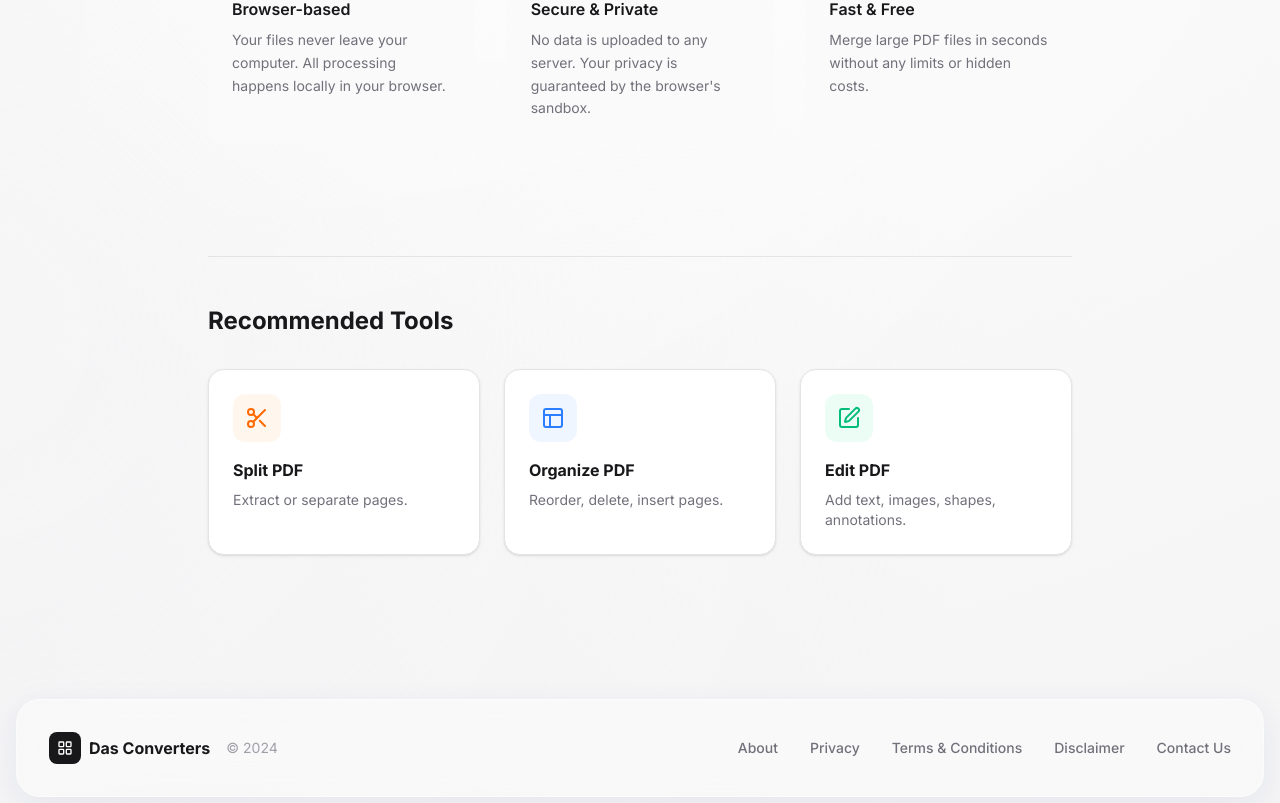
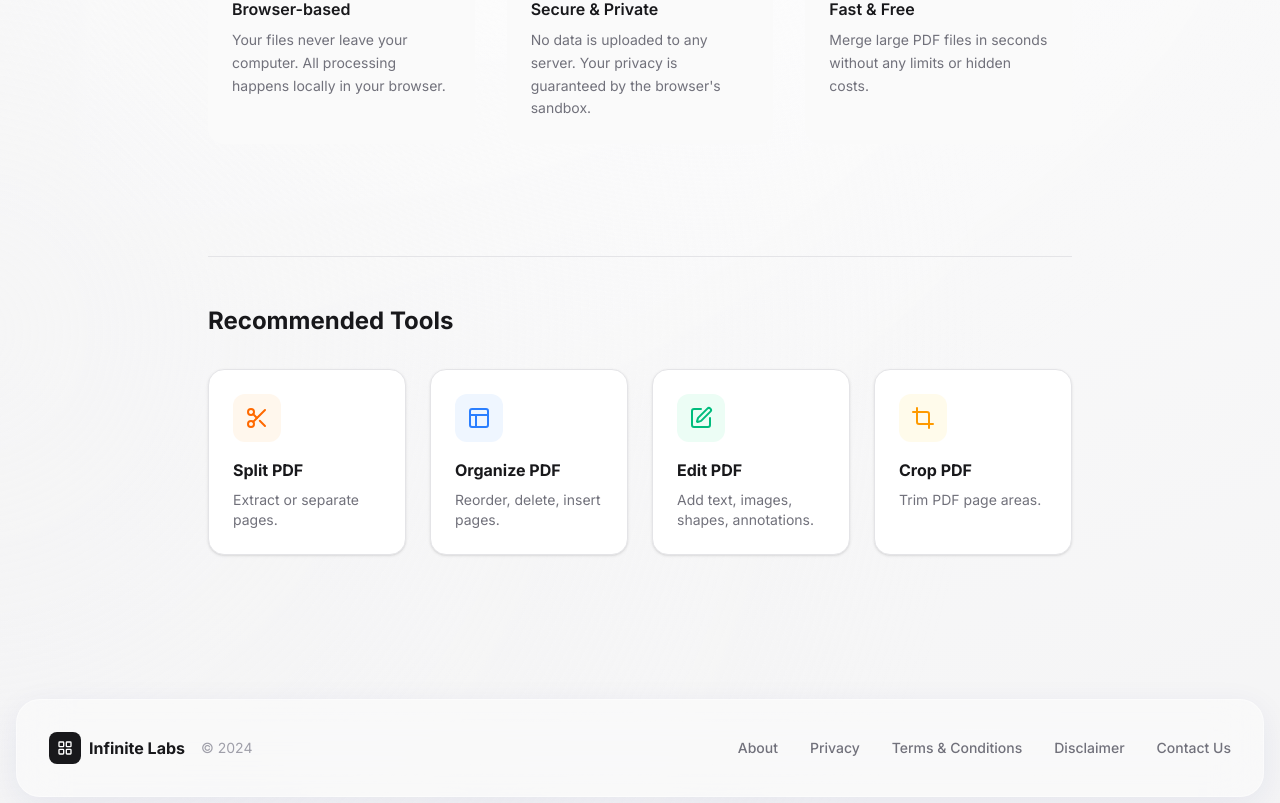
Before and after one commit to jafran4/dasconverter, a React (Vite) app: page /pdf-merger in a window 1280 px wide. Shown: the part 745-1548 px from the top of the page. Built offline with nearby package versions, Linux system fonts and the light colour scheme.

Commit message:
refactor: rebrand as Infinite Labs and update layout
Renamed the application from "Das Converters" to "Infinite Labs" across the codebase and increased the UI grid density to support more tools per row.

```diff
--- a/index.html
+++ b/index.html
@@ -5,7 +5,7 @@
     <meta name="viewport" content="width=device-width, initial-scale=1.0" />
     <meta name="google-site-verification" content="0I1lVrFhowQcrjPmGjIw6sIL8y2mA7RUr4CGtHpaBsM" />
     <link rel="icon" type="image/svg+xml" href="/favicon.svg" />
-    <title>Das Converters</title>
+    <title>Infinite Labs</title>
   </head>
   <body>
     <div id="root"></div>
--- a/metadata.json
+++ b/metadata.json
@@ -1,5 +1,5 @@
 {
-  "name": "Das Converters",
+  "name": "Infinite Labs",
   "description": "A comprehensive site of web tools for PDF manipulation, finance calculators, and social media downloading.",
   "requestFramePermissions": [],
   "majorCapabilities": ["MAJOR_CAPABILITY_SERVER_SIDE_GEMINI_API"]
--- a/src/App.tsx
+++ b/src/App.tsx
@@ -305,14 +305,14 @@ const Dashboard = () => {
   })).filter(category => category.tools.length > 0);
 
   return (
-    <div className="max-w-6xl mx-auto px-4 py-12">
+    <div className="max-w-7xl mx-auto px-4 py-12">
       <div className="text-center mb-16">
         <motion.h1
           initial={{ opacity: 0, y: 20 }}
           animate={{ opacity: 1, y: 0 }}
           className="text-5xl font-bold tracking-tight text-zinc-900 mb-4"
         >
-          Das Converters
+          Infinite Labs
         </motion.h1>
         <motion.p
           initial={{ opacity: 0, y: 20 }}
@@ -413,7 +413,7 @@ const Dashboard = () => {
                 <category.icon className={cn("w-6 h-6", category.color)} />
                 <h2 className="text-2xl font-bold text-zinc-900">{category.name}</h2>
               </div>
-              <div className="grid grid-cols-1 md:grid-cols-2 lg:grid-cols-3 gap-6">
+              <div className="grid grid-cols-1 sm:grid-cols-2 md:grid-cols-3 lg:grid-cols-4 gap-6">
                 {category.tools.map((tool, index) => (
                   <motion.div
                     key={tool.id}
@@ -485,7 +485,7 @@ const AppLayout = ({ children }: { children: ReactNode }) => {
                 <div className="w-9 h-9 bg-zinc-900 rounded-xl flex items-center justify-center group-hover:rotate-12 transition-transform shadow-lg shadow-zinc-900/20">
                   <LayoutGrid className="w-5 h-5 text-white" />
                 </div>
-                <span className="font-bold text-xl tracking-tight bg-clip-text text-transparent bg-gradient-to-r from-zinc-900 to-zinc-600">Das Converters</span>
+                <span className="font-bold text-xl tracking-tight bg-clip-text text-transparent bg-gradient-to-r from-zinc-900 to-zinc-600">Infinite Labs</span>
               </Link>
             </div>
 
@@ -581,7 +581,7 @@ const AppLayout = ({ children }: { children: ReactNode }) => {
               <div className="w-8 h-8 bg-zinc-900 rounded-lg flex items-center justify-center">
                 <LayoutGrid className="w-4 h-4 text-white" />
               </div>
-              <span className="font-bold text-zinc-900">Das Converters</span>
+              <span className="font-bold text-zinc-900">Infinite Labs</span>
               <span className="text-zinc-400 text-sm ml-2">© 2024</span>
             </div>
             <div className="flex flex-wrap justify-center gap-x-8 gap-y-4">
--- a/src/components/RecommendedTools.tsx
+++ b/src/components/RecommendedTools.tsx
@@ -18,14 +18,14 @@ export const RecommendedTools: React.FC<RecommendedToolsProps> = ({ currentToolI
   // Get other tools in the same category
   const otherTools = category.tools
     .filter(tool => tool.id !== currentToolId)
-    .slice(0, 3); // Show up to 3 recommended tools
+    .slice(0, 4); // Show up to 4 recommended tools
 
   if (otherTools.length === 0) return null;
 
   return (
     <div className="mt-16 border-t border-zinc-200 pt-12">
       <h3 className="text-2xl font-bold text-zinc-900 mb-8">Recommended Tools</h3>
-      <div className="grid grid-cols-1 md:grid-cols-3 gap-6">
+      <div className="grid grid-cols-1 sm:grid-cols-2 md:grid-cols-3 lg:grid-cols-4 gap-6">
         {otherTools.map((tool) => (
           <Link
             key={tool.id}
--- a/src/pages/About.tsx
+++ b/src/pages/About.tsx
@@ -14,7 +14,7 @@ export const About = () => {
         <div className="w-20 h-20 bg-zinc-900 rounded-3xl flex items-center justify-center mx-auto mb-6 shadow-xl shadow-zinc-200">
           <LayoutGrid className="w-10 h-10 text-white" />
         </div>
-        <h1 className="text-5xl font-bold text-zinc-900 mb-6 tracking-tight">About Das Converters</h1>
+        <h1 className="text-5xl font-bold text-zinc-900 mb-6 tracking-tight">About Infinite Labs</h1>
         <p className="text-xl text-zinc-600 max-w-2xl mx-auto leading-relaxed">
           We build simple, fast, and secure tools to help you get things done. No fluff, no tracking, just utility.
         </p>
@@ -56,7 +56,7 @@ export const About = () => {
           </div>
           <h3 className="text-xl font-bold text-zinc-900 mb-3">Accessible Anywhere</h3>
           <p className="text-zinc-600 leading-relaxed">
-            Whether you're on a desktop, tablet, or smartphone, Das Converters works seamlessly across all your devices.
+            Whether you're on a desktop, tablet, or smartphone, Infinite Labs works seamlessly across all your devices.
           </p>
         </motion.div>
 
--- a/src/pages/Contact.tsx
+++ b/src/pages/Contact.tsx
@@ -15,7 +15,7 @@ export const Contact = () => {
         </div>
         <h1 className="text-4xl font-bold text-zinc-900 mb-6">Contact Us</h1>
         <p className="text-xl text-zinc-600 leading-relaxed">
-          Have questions, suggestions, or feedback? We'd love to hear from you. Our team is dedicated to making Das Converters the best tool site for everyone.
+          Have questions, suggestions, or feedback? We'd love to hear from you. Our team is dedicated to making Infinite Labs the best tool site for everyone.
         </p>
       </motion.div>
 
@@ -26,7 +26,7 @@ export const Contact = () => {
           </div>
           <h2 className="text-xl font-bold text-zinc-900 mb-2">General Inquiries</h2>
           <p className="text-zinc-500 mb-4">For general questions or feedback about our tools.</p>
-          <a href="mailto:support@dasconverters.com" className="text-blue-600 font-medium hover:underline">support@dasconverters.com</a>
+          <a href="mailto:support@infinitelabs.com" className="text-blue-600 font-medium hover:underline">support@infinitelabs.com</a>
         </div>
 
         <div className="p-8 bg-white border border-zinc-200 rounded-3xl shadow-sm">
@@ -35,7 +35,7 @@ export const Contact = () => {
           </div>
           <h2 className="text-xl font-bold text-zinc-900 mb-2">Partnerships</h2>
           <p className="text-zinc-500 mb-4">Interested in collaborating or business opportunities?</p>
-          <a href="mailto:hello@dasconverters.com" className="text-blue-600 font-medium hover:underline">hello@dasconverters.com</a>
+          <a href="mailto:hello@infinitelabs.com" className="text-blue-600 font-medium hover:underline">hello@infinitelabs.com</a>
         </div>
       </div>
 
--- a/src/pages/Disclaimer.tsx
+++ b/src/pages/Disclaimer.tsx
@@ -15,7 +15,7 @@ export const Disclaimer = () => {
         </div>
         <h1 className="text-4xl font-bold text-zinc-900 mb-6">Disclaimer</h1>
         <p className="text-xl text-zinc-600 leading-relaxed">
-          The information and tools provided on Das Converters are for general informational purposes only.
+          The information and tools provided on Infinite Labs are for general informational purposes only.
         </p>
       </motion.div>
 
@@ -26,7 +26,7 @@ export const Disclaimer = () => {
             <h2 className="text-2xl font-bold text-zinc-900">Accuracy of Information</h2>
           </div>
           <p className="text-zinc-600 leading-relaxed">
-            While we strive to provide accurate results, Das Converters makes no representations or warranties of any kind, express or implied, about the completeness, accuracy, reliability, suitability, or availability of the tools or the information they generate. Any reliance you place on such information is strictly at your own risk.
+            While we strive to provide accurate results, Infinite Labs makes no representations or warranties of any kind, express or implied, about the completeness, accuracy, reliability, suitability, or availability of the tools or the information they generate. Any reliance you place on such information is strictly at your own risk.
           </p>
         </section>
 
@@ -46,7 +46,7 @@ export const Disclaimer = () => {
             <h2 className="text-2xl font-bold text-zinc-900">External Links</h2>
           </div>
           <p className="text-zinc-600 leading-relaxed">
-            Through this website, you may be able to link to other websites which are not under the control of Das Converters. We have no control over the nature, content, and availability of those sites. The inclusion of any links does not necessarily imply a recommendation or endorse the views expressed within them.
+            Through this website, you may be able to link to other websites which are not under the control of Infinite Labs. We have no control over the nature, content, and availability of those sites. The inclusion of any links does not necessarily imply a recommendation or endorse the views expressed within them.
           </p>
         </section>
       </div>
--- a/src/pages/Privacy.tsx
+++ b/src/pages/Privacy.tsx
@@ -15,7 +15,7 @@ export const Privacy = () => {
         </div>
         <h1 className="text-4xl font-bold text-zinc-900 mb-6">Privacy Policy</h1>
         <p className="text-xl text-zinc-600 leading-relaxed">
-          At Das Converters, we take your privacy seriously. Our tools are designed with a "Privacy-First" approach, meaning your data stays where it belongs: with you.
+          At Infinite Labs, we take your privacy seriously. Our tools are designed with a "Privacy-First" approach, meaning your data stays where it belongs: with you.
         </p>
       </motion.div>
 
--- a/src/pages/Terms.tsx
+++ b/src/pages/Terms.tsx
@@ -15,7 +15,7 @@ export const Terms = () => {
         </div>
         <h1 className="text-4xl font-bold text-zinc-900 mb-6">Terms & Conditions</h1>
         <p className="text-xl text-zinc-600 leading-relaxed">
-          By using Das Converters, you agree to the following terms and conditions. Please read them carefully.
+          By using Infinite Labs, you agree to the following terms and conditions. Please read them carefully.
         </p>
       </motion.div>
 
@@ -26,7 +26,7 @@ export const Terms = () => {
             <h2 className="text-2xl font-bold text-zinc-900">Acceptance of Terms</h2>
           </div>
           <p className="text-zinc-600 leading-relaxed">
-            Das Converters provides its services to you subject to the following Terms and Conditions. By accessing or using our website, you acknowledge that you have read, understood, and agree to be bound by these terms.
+            Infinite Labs provides its services to you subject to the following Terms and Conditions. By accessing or using our website, you acknowledge that you have read, understood, and agree to be bound by these terms.
           </p>
         </section>
 
@@ -46,7 +46,7 @@ export const Terms = () => {
             <h2 className="text-2xl font-bold text-zinc-900">Intellectual Property</h2>
           </div>
           <p className="text-zinc-600 leading-relaxed">
-            All content on this website, including text, graphics, logos, and software, is the property of Das Converters or its content suppliers and is protected by international copyright laws.
+            All content on this website, including text, graphics, logos, and software, is the property of Infinite Labs or its content suppliers and is protected by international copyright laws.
           </p>
         </section>
 
@@ -56,7 +56,7 @@ export const Terms = () => {
             <h2 className="text-2xl font-bold text-zinc-900">Limitation of Liability</h2>
           </div>
           <p className="text-zinc-600 leading-relaxed">
-            Das Converters shall not be liable for any direct, indirect, incidental, special, or consequential damages resulting from the use or inability to use our services.
+            Infinite Labs shall not be liable for any direct, indirect, incidental, special, or consequential damages resulting from the use or inability to use our services.
           </p>
         </section>
       </div>
```
